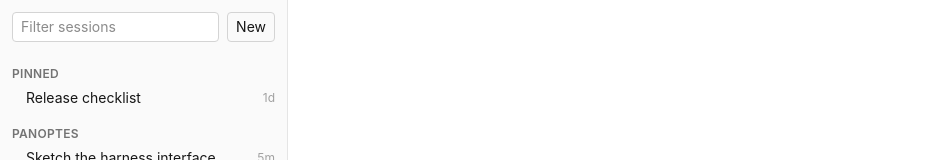
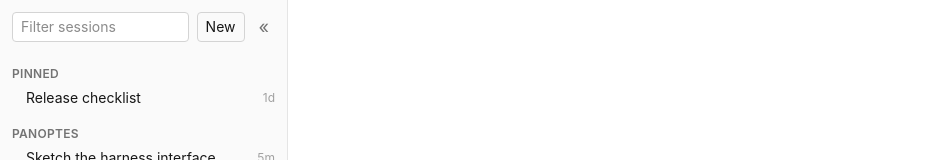
Before and after one commit to fbrg141/panoptes, a React (Vite) app: page / in a window 1280 px wide. Shown: the top 160 px of the page, without its empty margins (0-943 px from the left). Built offline with nearby package versions, Linux system fonts and the light colour scheme.

Commit message:
Add a hide button for the session panel
A "«" button in the sidebar header hides it; while hidden a slim rail
with "»" restores it. Cmd/Ctrl+B toggles it from anywhere.

```diff
--- a/src/App.tsx
+++ b/src/App.tsx
@@ -1,4 +1,4 @@
-import { useEffect } from "react";
+import { useEffect, useState } from "react";
 import { ChatPane } from "./components/ChatPane";
 import { Sidebar } from "./components/Sidebar";
 import { useStore } from "./store";
@@ -8,10 +8,23 @@ export default function App() {
   const info = useStore((s) => s.info);
   const error = useStore((s) => s.error);
   const dismissError = useStore((s) => s.dismissError);
+  const [sidebarOpen, setSidebarOpen] = useState(true);
 
   useEffect(() => {
     void init();
   }, [init]);
+
+  // Cmd/Ctrl+B toggles the session panel, whatever has focus.
+  useEffect(() => {
+    const onKey = (event: KeyboardEvent) => {
+      if (event.key.toLowerCase() === "b" && (event.metaKey || event.ctrlKey)) {
+        event.preventDefault();
+        setSidebarOpen((open) => !open);
+      }
+    };
+    window.addEventListener("keydown", onKey);
+    return () => window.removeEventListener("keydown", onKey);
+  }, []);
 
   const pi = info?.harnesses.find((h) => h.id === "pi");
   const banner =
@@ -30,7 +43,19 @@ export default function App() {
         </div>
       )}
       <div className="flex min-h-0 flex-1">
-        <Sidebar />
+        {sidebarOpen ? (
+          <Sidebar onHide={() => setSidebarOpen(false)} />
+        ) : (
+          <button
+            type="button"
+            className="flex w-9 shrink-0 flex-col items-center justify-center border-r border-neutral-200 bg-neutral-50 text-lg text-neutral-500 hover:bg-neutral-100 hover:text-neutral-900 dark:border-neutral-800 dark:bg-neutral-900 dark:hover:bg-neutral-800 dark:hover:text-neutral-100"
+            onClick={() => setSidebarOpen(true)}
+            title="Show the session panel (Cmd/Ctrl+B)"
+            aria-label="Show the session panel"
+          >
+            »
+          </button>
+        )}
         <ChatPane />
       </div>
     </div>
--- a/src/components/Sidebar.tsx
+++ b/src/components/Sidebar.tsx
@@ -15,7 +15,7 @@ async function pickFolder(): Promise<string | null> {
   return typeof folder === "string" ? folder : null;
 }
 
-export function Sidebar() {
+export function Sidebar({ onHide }: { onHide: () => void }) {
   const sessions = useStore((s) => s.sessions);
   const drafts = useStore((s) => s.drafts);
   const listErrors = useStore((s) => s.listErrors);
@@ -48,6 +48,15 @@ export function Sidebar() {
           title="New session in a folder"
         >
           New
+        </button>
+        <button
+          type="button"
+          className="rounded px-1.5 py-1 text-lg leading-none text-neutral-500 hover:bg-neutral-200 hover:text-neutral-900 dark:hover:bg-neutral-800 dark:hover:text-neutral-100"
+          onClick={onHide}
+          title="Hide the session panel (Cmd/Ctrl+B)"
+          aria-label="Hide the session panel"
+        >
+          «
         </button>
       </div>
       {listErrors.map((error) => (
```
